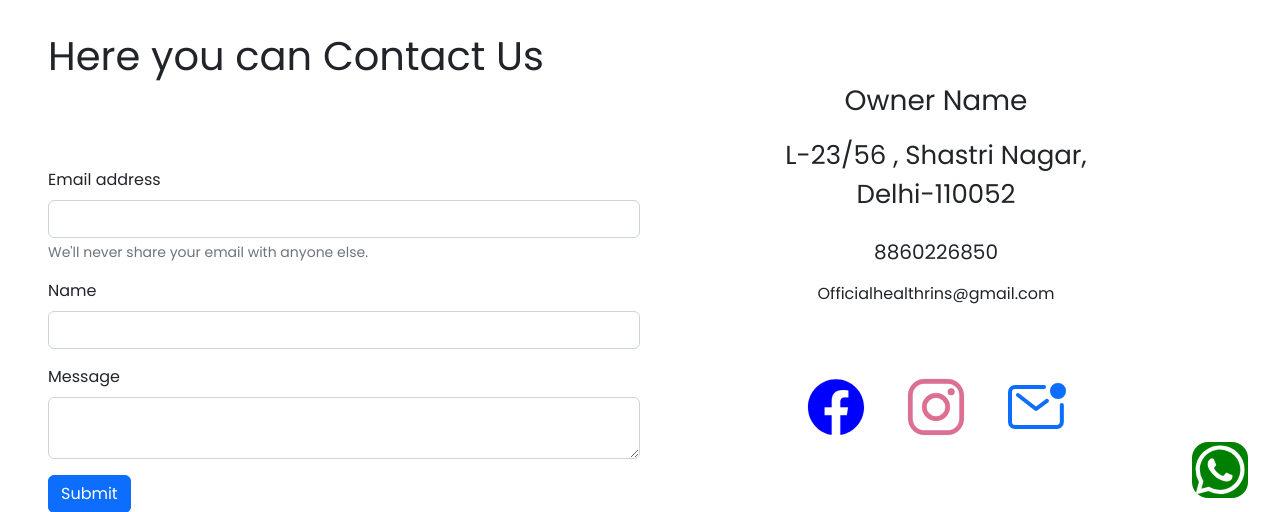
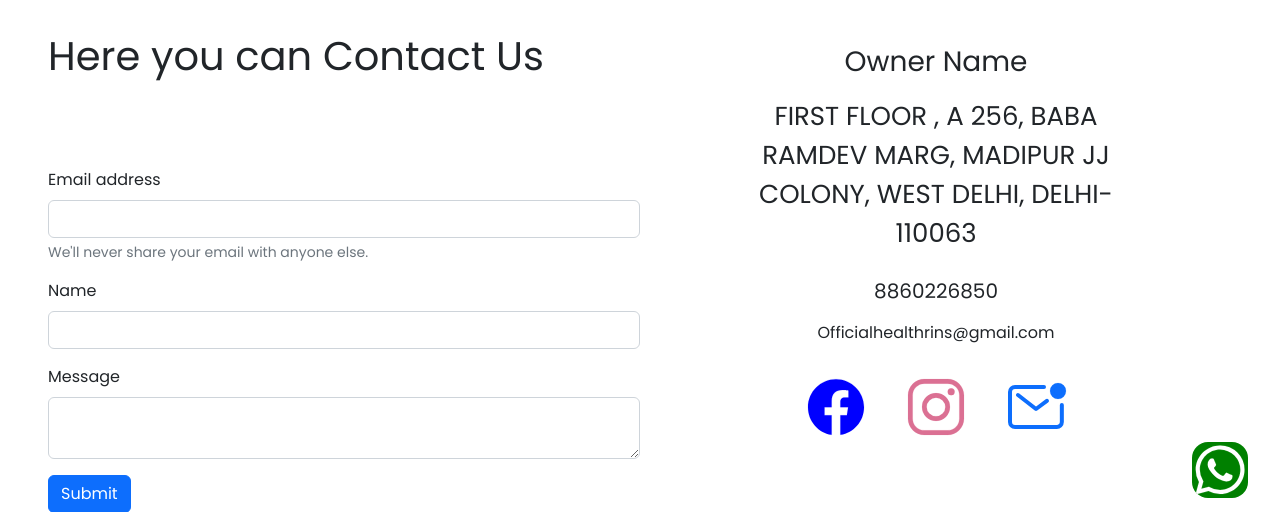
Before and after one commit to kapilmaurya/healthrins, a Django app: page /contact/ in a window 1280 px wide. Shown: the part 142-654 px from the top of the page. Run offline with Django 4.2, Linux system fonts and the light colour scheme; some libraries are stand-ins or nearby versions.

Commit message:
Update contact.html

```diff
--- a/base/templates/base/contact.html
+++ b/base/templates/base/contact.html
@@ -25,7 +25,7 @@
     <div class="show-contact">
       <div class="owner-details">
         <h3>Owner Name</h5>
-        <address style="font-size: 26px; text-align:center">L-23/56 , Shastri Nagar, Delhi-110052</address>
+        <address style="font-size: 26px; text-align:center">FIRST FLOOR , A 256, BABA RAMDEV MARG, MADIPUR JJ COLONY, WEST DELHI, DELHI-110063</address>
         <div class="h5">8860226850</div>
         <div class="email-id">Officialhealthrins@gmail.com</div>
       </div>
```
